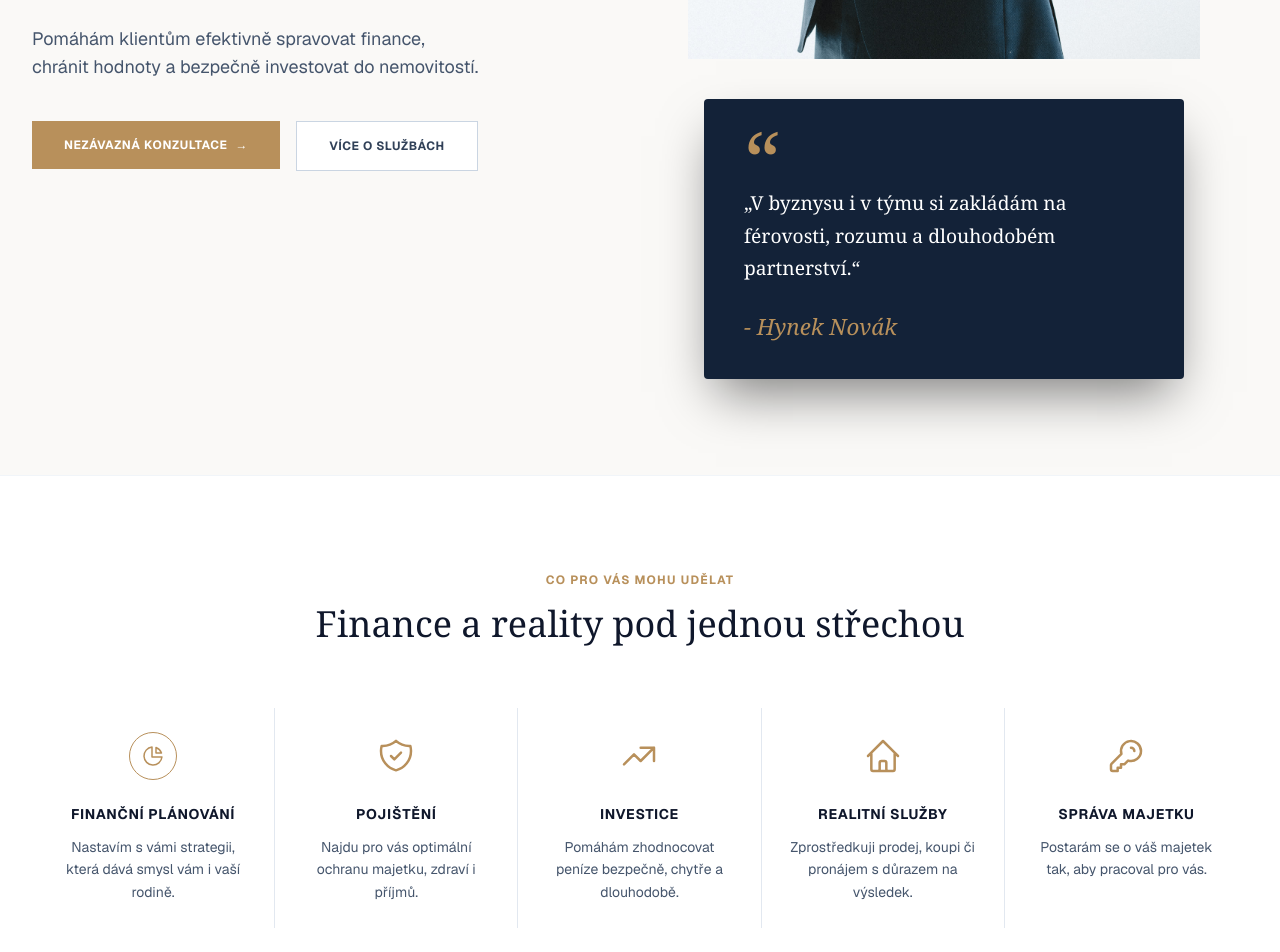
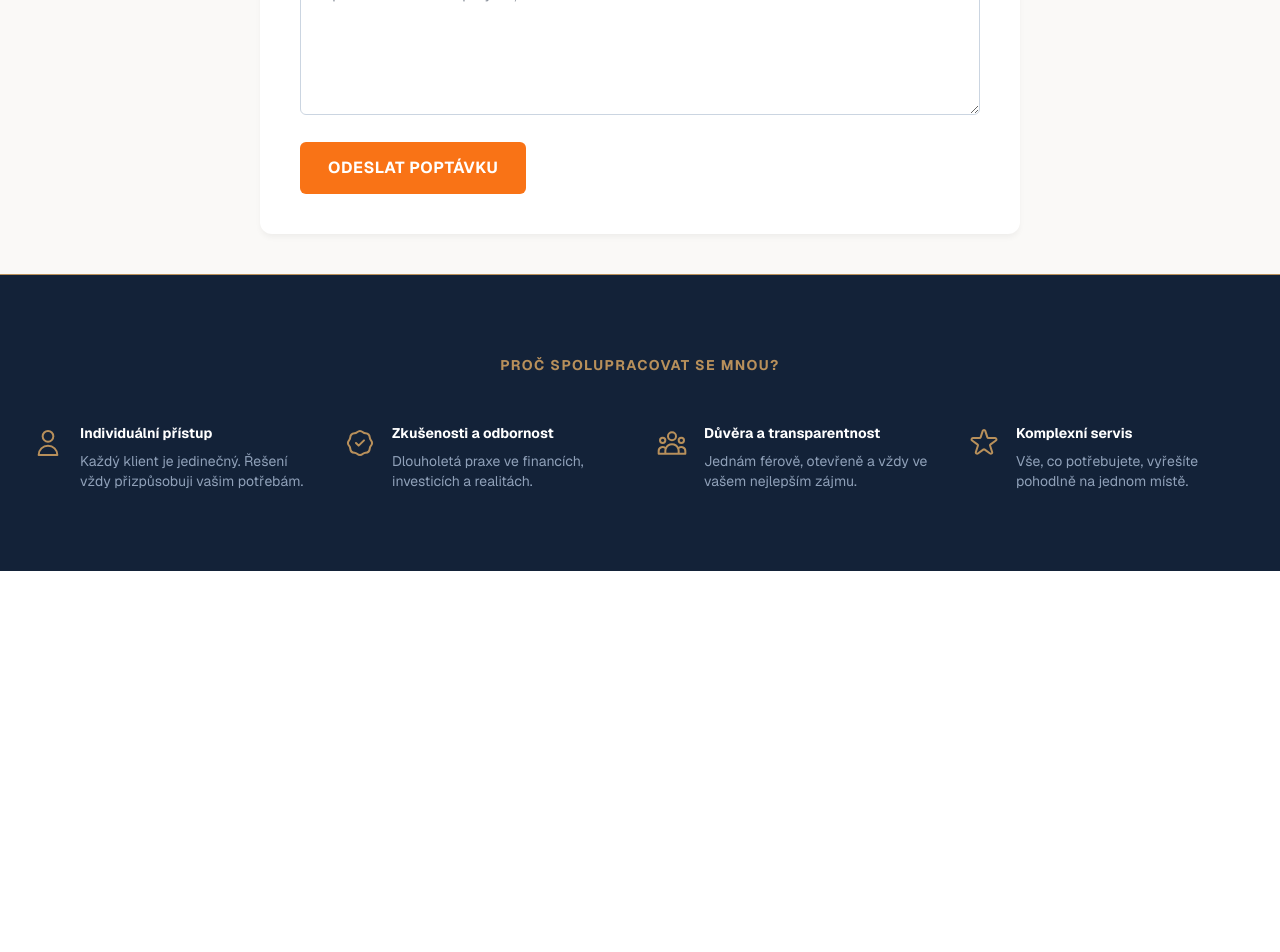
Before and after one commit to DrSajmon/web-novak, a Next.js app in the folder web-finance/: page /poptavka in a window 1280 px wide. Shown: the part 580-1532 px from the top of the page. After the commit the page ends 1151 px from the top, so only its background shows below. Built offline with nearby package versions, Linux system fonts and the light colour scheme.

Commit message:
Doodkazováni

```diff
--- a/web-finance/src/app/kontakt/page.tsx
+++ b/web-finance/src/app/kontakt/page.tsx
@@ -9,12 +9,12 @@ export default function KontaktPage() {
       {/* 1. NAVIGACE */}
       <nav className="flex justify-between items-center px-8 py-6 max-w-7xl mx-auto bg-transparent relative z-10">
         <div className="flex items-center gap-4">
-          <div className="text-3xl font-light text-[#b8905b] tracking-widest border-r border-slate-300 pr-4">
+          <div className="text-3xl font-light text-[#b8905b] tracking-widest border-r border-slate-300 pr-4"><Link href="/" >
             HN
-          </div>
+          </Link></div>
           <div>
-            <div className="text-xl font-semibold tracking-wide text-slate-900">HYNEK NOVÁK</div>
-            <div className="text-[10px] tracking-widest text-slate-500 uppercase">Finanční a realitní specialista</div>
+            <div className="text-xl font-semibold tracking-wide text-slate-900"><Link href="/" >HYNEK NOVÁK</Link></div>
+            <div className="text-[10px] tracking-widest text-slate-500 uppercase"><Link href="/" >Finanční a realitní specialista</Link></div>
           </div>
         </div>
 
@@ -26,9 +26,11 @@ export default function KontaktPage() {
           <Link href="/kontakt" className="text-[#b8905b] border-b-2 border-[#b8905b] pb-1">KONTAKT</Link>
         </div>
 
-        <button className="hidden md:block bg-[#b8905b] text-white px-6 py-3 text-xs font-bold uppercase tracking-wider hover:bg-[#a07c4c] transition-colors">
-          Nezávazná konzultace
-        </button>
+        <Link href="/poptavka">
+          <button className="hidden md:block bg-[#b8905b] text-white px-6 py-3 text-xs font-bold uppercase tracking-wider hover:bg-[#a07c4c] transition-colors">
+            Nezávazná konzultace
+          </button>
+        </Link>
       </nav>
     <main style={{ maxWidth: '800px', margin: '40px auto', padding: '0 20px' }}>
       <div style={{ backgroundColor: '#fff', padding: '40px', borderRadius: '12px', boxShadow: '0 4px 6px -1px rgba(0,0,0,0.05)', borderTop: '4px solid #d4af37' }}>
--- a/web-finance/src/app/o-mne/page.tsx
+++ b/web-finance/src/app/o-mne/page.tsx
@@ -9,12 +9,12 @@ export default function OMnePage() {
       {/* 1. NAVIGACE */}
       <nav className="flex justify-between items-center px-8 py-6 max-w-7xl mx-auto bg-transparent relative z-10">
         <div className="flex items-center gap-4">
-          <div className="text-3xl font-light text-[#b8905b] tracking-widest border-r border-slate-300 pr-4">
+          <div className="text-3xl font-light text-[#b8905b] tracking-widest border-r border-slate-300 pr-4"><Link href="/" >
             HN
-          </div>
+          </Link></div>
           <div>
-            <div className="text-xl font-semibold tracking-wide text-slate-900">HYNEK NOVÁK</div>
-            <div className="text-[10px] tracking-widest text-slate-500 uppercase">Finanční a realitní specialista</div>
+            <div className="text-xl font-semibold tracking-wide text-slate-900"><Link href="/" >HYNEK NOVÁK</Link></div>
+            <div className="text-[10px] tracking-widest text-slate-500 uppercase"><Link href="/" >Finanční a realitní specialista</Link></div>
           </div>
         </div>
 
@@ -26,9 +26,11 @@ export default function OMnePage() {
           <Link href="/kontakt">KONTAKT</Link>
         </div>
 
-        <button className="hidden md:block bg-[#b8905b] text-white px-6 py-3 text-xs font-bold uppercase tracking-wider hover:bg-[#a07c4c] transition-colors">
-          Nezávazná konzultace
-        </button>
+        <Link href="/poptavka">
+          <button className="hidden md:block bg-[#b8905b] text-white px-6 py-3 text-xs font-bold uppercase tracking-wider hover:bg-[#a07c4c] transition-colors">
+            Nezávazná konzultace
+          </button>
+        </Link>
       </nav>
     <main style={{ maxWidth: '800px', margin: '40px auto', padding: '0 20px' }}>
       <div style={{ backgroundColor: '#fff', padding: '40px', borderRadius: '12px', boxShadow: '0 4px 6px -1px rgba(0,0,0,0.05)', borderTop: '4px solid #d4af37' }}>
--- a/web-finance/src/app/page.tsx
+++ b/web-finance/src/app/page.tsx
@@ -7,12 +7,12 @@ export default function WebFinance() {
       {/* 1. NAVIGACE */}
       <nav className="flex justify-between items-center px-8 py-6 max-w-7xl mx-auto bg-transparent relative z-10">
         <div className="flex items-center gap-4">
-          <div className="text-3xl font-light text-[#b8905b] tracking-widest border-r border-slate-300 pr-4">
+          <div className="text-3xl font-light text-[#b8905b] tracking-widest border-r border-slate-300 pr-4"><Link href="/" >
             HN
-          </div>
+          </Link></div>
           <div>
-            <div className="text-xl font-semibold tracking-wide text-slate-900">HYNEK NOVÁK</div>
-            <div className="text-[10px] tracking-widest text-slate-500 uppercase">Finanční a realitní specialista</div>
+            <div className="text-xl font-semibold tracking-wide text-slate-900"><Link href="/" >HYNEK NOVÁK</Link></div>
+            <div className="text-[10px] tracking-widest text-slate-500 uppercase"><Link href="/" >Finanční a realitní specialista</Link></div>
           </div>
         </div>
 
--- a/web-finance/src/app/poptavka/page.tsx
+++ b/web-finance/src/app/poptavka/page.tsx
@@ -40,17 +40,17 @@ export default function KontaktPage() {
       {/* 1. NAVIGACE */}
       <nav className="flex justify-between items-center px-8 py-6 max-w-7xl mx-auto bg-transparent relative z-10">
         <div className="flex items-center gap-4">
-          <div className="text-3xl font-light text-[#b8905b] tracking-widest border-r border-slate-300 pr-4">
+          <div className="text-3xl font-light text-[#b8905b] tracking-widest border-r border-slate-300 pr-4"><Link href="/" >
             HN
-          </div>
+          </Link></div>
           <div>
-            <div className="text-xl font-semibold tracking-wide text-slate-900">HYNEK NOVÁK</div>
-            <div className="text-[10px] tracking-widest text-slate-500 uppercase">Finanční a realitní specialista</div>
+            <div className="text-xl font-semibold tracking-wide text-slate-900"><Link href="/" >HYNEK NOVÁK</Link></div>
+            <div className="text-[10px] tracking-widest text-slate-500 uppercase"><Link href="/" >Finanční a realitní specialista</Link></div>
           </div>
         </div>
 
         <div className="hidden md:flex gap-8 text-sm font-semibold tracking-wider text-slate-700">
-          <Link href="/" className="text-[#b8905b] border-b-2 border-[#b8905b] pb-1">HOME</Link>
+          <Link href="/">HOME</Link>
           <Link href="/sluzby">SLUŽBY</Link>
           <Link href="/o-mne">O MNĚ</Link>
           <Link href="/reference">REFERENCE</Link>
@@ -64,119 +64,7 @@ export default function KontaktPage() {
         </Link>
       </nav>
 
-      {/* 2. HERO SEKCE (Hlavička s fotkou) */}
-      <header className="relative max-w-7xl mx-auto px-8 pt-12 pb-24 md:flex items-center">
-        {/* Levá část s textem */}
-        <div className="md:w-1/2 relative z-10">
-          <p className="text-[#b8905b] font-bold text-sm tracking-[0.2em] uppercase mb-4">
-            Finance. Reality. Jedno rozhodnutí.
-          </p>
-          <h1 className="text-5xl md:text-6xl font-serif text-slate-900 leading-[1.1] mb-6">
-            Komplexní řešení <br /> pro váš majetek <br /> a budoucnost.
-          </h1>
-          <p className="text-lg text-slate-600 mb-10 max-w-md">
-            Pomáhám klientům efektivně spravovat finance, chránit hodnoty a bezpečně investovat do nemovitostí.
-          </p>
-          <div className="flex gap-4">
-            <Link href="/poptavka">
-              <button className="bg-[#b8905b] text-white px-8 py-4 text-xs font-bold uppercase tracking-wider hover:bg-[#a07c4c] transition-colors flex items-center gap-2">
-                Nezávazná konzultace <span>→</span>
-              </button>
-            </Link>
-            <Link href="/sluzby" className="border border-slate-300 bg-white px-8 py-4 text-xs font-bold text-slate-700 uppercase tracking-wider hover:bg-slate-50 transition-colors flex items-center justify-center">
-              Více o službách
-            </Link>
-          </div>
-        </div>
 
-        {/* Pravá část s fotkou a citátem (OPRAVENO: Složeno pod sebe a vycentrováno) */}
-        <div className="md:w-1/2 relative mt-16 md:mt-0 flex flex-col items-center">
-
-          {/* Zde stačí do složky 'public' nahrát fotku s názvem 'portret.jpg' */}
-          <div className="relative w-full max-w-lg h-[500px] bg-slate-200 object-cover object-bottom rounded-t-full shadow-inner flex items-end justify-center overflow-hidden">
-             <img src="/portret.jpg" alt="Hynek Novák" className="w-full h-full object-cover object-bottom" style={{ display: 'flex', alignItems: 'center', justifyContent: 'center', height: '100%' }} />
-          </div>
-
-          {/* Modrý box s citátem pevně pod fotkou */}
-          <div style={{
-              marginTop: '40px', /* Mezera mezi fotkou a citátem */
-              backgroundColor: '#132238',
-              color: '#ffffff',
-              padding: '35px 40px',
-              maxWidth: '480px',
-              width: '100%',
-              boxShadow: '0 25px 50px -12px rgba(0, 0, 0, 0.5)',
-              textAlign: 'left',
-              borderRadius: '4px'
-              }}>
-            {/* Zlaté uvozovky */}
-            <div style={{ color: '#b8905b', fontSize: '5rem', fontFamily: 'Georgia, serif', lineHeight: '0.1', paddingTop: '20px', marginBottom: '25px' }}>
-               “
-            </div>
-
-            {/* Text citátu */}
-            <p style={{ fontFamily: 'Georgia, serif', fontSize: '1.2rem', lineHeight: '1.7', marginBottom: '25px' }}>
-                „V byznysu i v týmu si zakládám na férovosti, rozumu a dlouhodobém partnerství.“
-            </p>
-
-            {/* Jméno - Podpis */}
-            <div style={{ color: '#b8905b', fontFamily: 'Georgia, serif', fontSize: '1.4rem', fontStyle: 'italic' }}>
-               - Hynek Novák
-            </div>
-          </div>
-        </div>
-      </header>
-
-      {/* 3. SEKCE: CO PRO VÁS MOHU UDĚLAT (5 karet) */}
-      <section className="bg-white py-24 border-t border-slate-100">
-        <div className="max-w-7xl mx-auto px-8 text-center">
-          <p className="text-[#b8905b] font-bold text-xs tracking-widest uppercase mb-4">Co pro vás mohu udělat</p>
-          <h2 className="text-4xl font-serif text-slate-900 mb-16">Finance a reality pod jednou střechou</h2>
-
-          <div className="grid grid-cols-1 md:grid-cols-5 divide-y md:divide-y-0 md:divide-x divide-slate-200">
-            {/* Karta 1 */}
-            <div className="p-6 flex flex-col items-center">
-              <div className="w-12 h-12 text-[#b8905b] mb-6 border border-[#b8905b] rounded-full flex items-center justify-center">
-                <svg className="w-6 h-6" fill="none" viewBox="0 0 24 24" stroke="currentColor"><path strokeLinecap="round" strokeLinejoin="round" strokeWidth={1.5} d="M11 3.055A9.001 9.001 0 1020.945 13H11V3.055z" /><path strokeLinecap="round" strokeLinejoin="round" strokeWidth={1.5} d="M20.488 9H15V3.512A9.025 9.025 0 0120.488 9z" /></svg>
-              </div>
-              <h3 className="text-sm font-bold tracking-wider uppercase mb-3 text-slate-900">Finanční plánování</h3>
-              <p className="text-slate-600 text-sm leading-relaxed">Nastavím s vámi strategii, která dává smysl vám i vaší rodině.</p>
-            </div>
-            {/* Karta 2 */}
-            <div className="p-6 flex flex-col items-center">
-              <div className="w-12 h-12 text-[#b8905b] mb-6 flex items-center justify-center">
-                <svg className="w-10 h-10" fill="none" viewBox="0 0 24 24" stroke="currentColor"><path strokeLinecap="round" strokeLinejoin="round" strokeWidth={1.5} d="M9 12l2 2 4-4m5.618-4.016A11.955 11.955 0 0112 2.944a11.955 11.955 0 01-8.618 3.04A12.02 12.02 0 003 9c0 5.591 3.824 10.29 9 11.622 5.176-1.332 9-6.03 9-11.622 0-1.042-.133-2.052-.382-3.016z" /></svg>
-              </div>
-              <h3 className="text-sm font-bold tracking-wider uppercase mb-3 text-slate-900">Pojištění</h3>
-              <p className="text-slate-600 text-sm leading-relaxed">Najdu pro vás optimální ochranu majetku, zdraví i příjmů.</p>
-            </div>
-            {/* Karta 3 */}
-            <div className="p-6 flex flex-col items-center">
-              <div className="w-12 h-12 text-[#b8905b] mb-6 flex items-center justify-center">
-                <svg className="w-10 h-10" fill="none" viewBox="0 0 24 24" stroke="currentColor"><path strokeLinecap="round" strokeLinejoin="round" strokeWidth={1.5} d="M13 7h8m0 0v8m0-8l-8 8-4-4-6 6" /></svg>
-              </div>
-              <h3 className="text-sm font-bold tracking-wider uppercase mb-3 text-slate-900">Investice</h3>
-              <p className="text-slate-600 text-sm leading-relaxed">Pomáhám zhodnocovat peníze bezpečně, chytře a dlouhodobě.</p>
-            </div>
-            {/* Karta 4 */}
-            <div className="p-6 flex flex-col items-center">
-              <div className="w-12 h-12 text-[#b8905b] mb-6 flex items-center justify-center">
-                <svg className="w-10 h-10" fill="none" viewBox="0 0 24 24" stroke="currentColor"><path strokeLinecap="round" strokeLinejoin="round" strokeWidth={1.5} d="M3 12l2-2m0 0l7-7 7 7M5 10v10a1 1 0 001 1h3m10-11l2 2m-2-2v10a1 1 0 01-1 1h-3m-6 0a1 1 0 001-1v-4a1 1 0 011-1h2a1 1 0 011 1v4a1 1 0 001 1m-6 0h6" /></svg>
-              </div>
-              <h3 className="text-sm font-bold tracking-wider uppercase mb-3 text-slate-900">Realitní služby</h3>
-              <p className="text-slate-600 text-sm leading-relaxed">Zprostředkuji prodej, koupi či pronájem s důrazem na výsledek.</p>
-            </div>
-            {/* Karta 5 */}
-            <div className="p-6 flex flex-col items-center">
-              <div className="w-12 h-12 text-[#b8905b] mb-6 flex items-center justify-center">
-                <svg className="w-10 h-10" fill="none" viewBox="0 0 24 24" stroke="currentColor"><path strokeLinecap="round" strokeLinejoin="round" strokeWidth={1.5} d="M15 7a2 2 0 012 2m4 0a6 6 0 01-7.743 5.743L11 17H9v2H7v2H4a1 1 0 01-1-1v-2.586a1 1 0 01.293-.707l5.964-5.964A6 6 0 1121 9z" /></svg>
-              </div>
-              <h3 className="text-sm font-bold tracking-wider uppercase mb-3 text-slate-900">Správa majetku</h3>
-              <p className="text-slate-600 text-sm leading-relaxed">Postarám se o váš majetek tak, aby pracoval pro vás.</p>
-            </div>
-          </div>
-        </div>
-      </section>
       <main style={{ maxWidth: '800px', margin: '40px auto', padding: '0 20px' }}>
         <div style={{ backgroundColor: '#fff', padding: '40px', borderRadius: '12px', boxShadow: '0 4px 6px -1px rgba(0,0,0,0.05)', borderTop: '5px solid #f97316' }}>
 
--- a/web-finance/src/app/reference/page.tsx
+++ b/web-finance/src/app/reference/page.tsx
@@ -9,12 +9,12 @@ export default function ReferencePage() {
       {/* 1. NAVIGACE */}
       <nav className="flex justify-between items-center px-8 py-6 max-w-7xl mx-auto bg-transparent relative z-10">
         <div className="flex items-center gap-4">
-          <div className="text-3xl font-light text-[#b8905b] tracking-widest border-r border-slate-300 pr-4">
+          <div className="text-3xl font-light text-[#b8905b] tracking-widest border-r border-slate-300 pr-4"><Link href="/" >
             HN
-          </div>
+          </Link></div>
           <div>
-            <div className="text-xl font-semibold tracking-wide text-slate-900">HYNEK NOVÁK</div>
-            <div className="text-[10px] tracking-widest text-slate-500 uppercase">Finanční a realitní specialista</div>
+            <div className="text-xl font-semibold tracking-wide text-slate-900"><Link href="/" >HYNEK NOVÁK</Link></div>
+            <div className="text-[10px] tracking-widest text-slate-500 uppercase"><Link href="/" >Finanční a realitní specialista</Link></div>
           </div>
         </div>
 
@@ -26,9 +26,11 @@ export default function ReferencePage() {
           <Link href="/kontakt">KONTAKT</Link>
         </div>
 
-        <button className="hidden md:block bg-[#b8905b] text-white px-6 py-3 text-xs font-bold uppercase tracking-wider hover:bg-[#a07c4c] transition-colors">
-          Nezávazná konzultace
-        </button>
+        <Link href="/poptavka">
+          <button className="hidden md:block bg-[#b8905b] text-white px-6 py-3 text-xs font-bold uppercase tracking-wider hover:bg-[#a07c4c] transition-colors">
+            Nezávazná konzultace
+          </button>
+        </Link>
       </nav>
     <main style={{ maxWidth: '800px', margin: '40px auto', padding: '0 20px' }}>
       <div style={{ backgroundColor: '#fff', padding: '40px', borderRadius: '12px', boxShadow: '0 4px 6px -1px rgba(0,0,0,0.05)', borderTop: '4px solid #d4af37' }}>
--- a/web-finance/src/app/sluzby/page.tsx
+++ b/web-finance/src/app/sluzby/page.tsx
@@ -11,12 +11,12 @@ export default function SluzbyPage(){
       {/* 1. NAVIGACE */}
       <nav className="flex justify-between items-center px-8 py-6 max-w-7xl mx-auto bg-transparent relative z-10">
         <div className="flex items-center gap-4">
-          <div className="text-3xl font-light text-[#b8905b] tracking-widest border-r border-slate-300 pr-4">
+          <div className="text-3xl font-light text-[#b8905b] tracking-widest border-r border-slate-300 pr-4"><Link href="/" >
             HN
-          </div>
+          </Link></div>
           <div>
-            <div className="text-xl font-semibold tracking-wide text-slate-900">HYNEK NOVÁK</div>
-            <div className="text-[10px] tracking-widest text-slate-500 uppercase">Finanční a realitní specialista</div>
+            <div className="text-xl font-semibold tracking-wide text-slate-900"><Link href="/" >HYNEK NOVÁK</Link></div>
+            <div className="text-[10px] tracking-widest text-slate-500 uppercase"><Link href="/" >Finanční a realitní specialista</Link></div>
           </div>
         </div>
 
```
